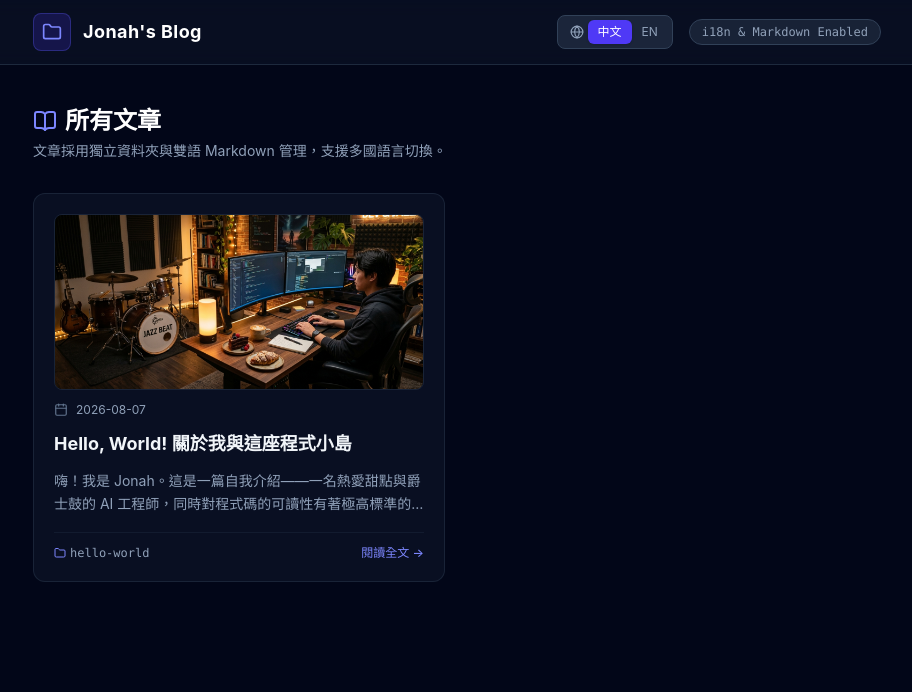
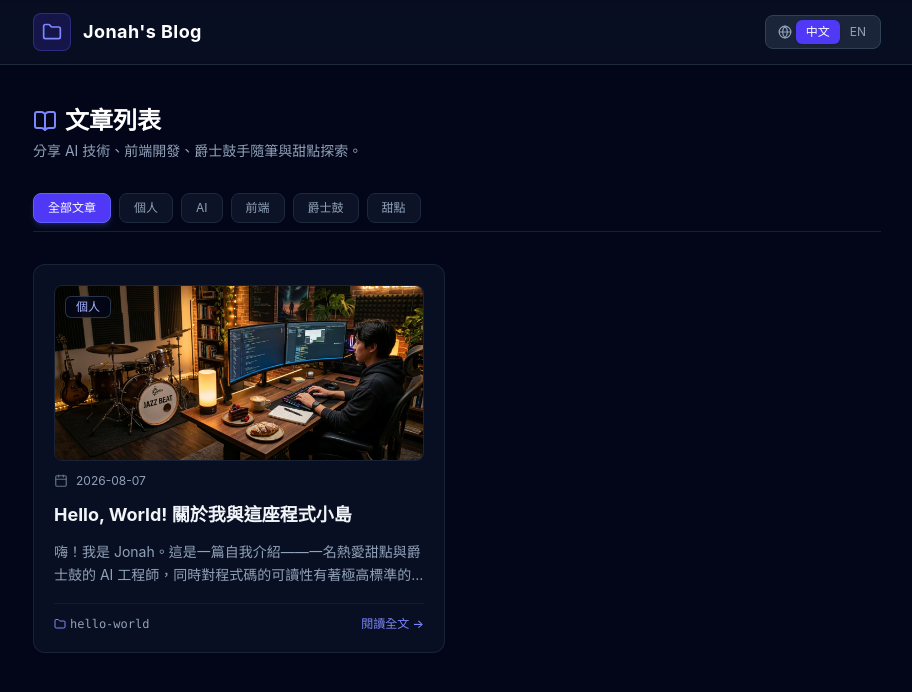
Before and after one commit to jonahyian/jonahyian.github.io, a React (Vite) app: page / in a window 1280 px wide. Shown: the top 692 px of the page, without its empty margins (183-1095 px from the left). Built offline with nearby package versions, Linux system fonts and the light colour scheme.

Commit message:
feat: add 5 main categories (個人, AI, 前端, 爵士鼓, 甜點) with UI filter bar

```diff
--- a/src/App.jsx
+++ b/src/App.jsx
@@ -4,49 +4,60 @@ import remarkGfm from 'remark-gfm';
 import fm from 'front-matter';
 import { Prism as SyntaxHighlighter } from 'react-syntax-highlighter';
 import { vscDarkPlus } from 'react-syntax-highlighter/dist/esm/styles/prism';
-import { BookOpen, Calendar, Tag, ArrowLeft, Folder, Image as ImageIcon, Globe } from 'lucide-react';
+import { BookOpen, Calendar, Tag, ArrowLeft, Folder, Image as ImageIcon, Globe, Layers } from 'lucide-react';
 
 // 使用 Vite 載入所有 .zh.md 與 .en.md 檔案的原始內容
 const markdownFiles = import.meta.glob('/src/content/posts/*/index.{zh,en}.md', { query: '?raw', import: 'default', eager: true });
 const imageFiles = import.meta.glob('/src/content/posts/*/*.{png,jpg,jpeg,webp,svg}', { eager: true });
 
+// 分類定義與對應名稱
+const CATEGORIES = [
+  { id: 'all', zh: '全部文章', en: 'All' },
+  { id: '個人', zh: '個人', en: 'Personal' },
+  { id: 'AI', zh: 'AI', en: 'AI' },
+  { id: '前端', zh: '前端', en: 'Frontend' },
+  { id: '爵士鼓', zh: '爵士鼓', en: 'Jazz Drums' },
+  { id: '甜點', zh: '甜點', en: 'Desserts' },
+];
+
 // UI 常數與多語言對應表
 const UI_TEXT = {
   zh: {
     blogTitle: "Jonah's Blog",
-    allPosts: "所有文章",
+    allPosts: "文章列表",
     backToList: "返回文章列表",
     noCover: "無封面圖",
     readMore: "閱讀全文",
-    subtitle: "文章採用獨立資料夾與雙語 Markdown 管理，支援多國語言切換。",
-    badge: "i18n & Markdown Enabled",
+    subtitle: "分享 AI 技術、前端開發、爵士鼓手隨筆與甜點探索。",
+    badge: "i18n & Category Enabled",
+    noPostsCategory: "此分類下暫無文章",
   },
   en: {
     blogTitle: "Jonah's Blog",
-    allPosts: "All Posts",
+    allPosts: "Posts",
     backToList: "Back to Posts",
     noCover: "No Cover Image",
     readMore: "Read More",
-    subtitle: "Posts organized in folder-per-post architecture with bilingual Markdown.",
-    badge: "i18n & Markdown Enabled",
+    subtitle: "Sharing thoughts on AI, Frontend, Jazz Drums, and Desserts.",
+    badge: "i18n & Category Enabled",
+    noPostsCategory: "No posts in this category yet",
   }
 };
 
-// 剖析 Markdown 與 Frontmatter，分類為 zh 與 en 兩組
+// 剖析 Markdown 與 Frontmatter
 const parsePosts = () => {
   const postsMap = { zh: [], en: [] };
 
   Object.entries(markdownFiles).forEach(([path, rawContent]) => {
     const pathParts = path.split('/');
     const slug = pathParts[pathParts.length - 2];
-    const fileName = pathParts[pathParts.length - 1]; // index.zh.md 或 index.en.md
+    const fileName = pathParts[pathParts.length - 1];
     const lang = fileName.includes('.en.md') ? 'en' : 'zh';
 
     const parsed = fm(typeof rawContent === 'string' ? rawContent : '');
     const data = parsed.attributes || {};
     const content = parsed.body || '';
 
-    // 自動找出同資料夾下的封面圖
     const coverPath = Object.keys(imageFiles).find(img => img.includes(`/posts/${slug}/`));
     const coverUrl = coverPath ? imageFiles[coverPath].default : null;
 
@@ -57,6 +68,7 @@ const parsePosts = () => {
       coverUrl,
       title: data.title || slug,
       date: data.date || '',
+      category: data.category || '個人',
       tags: data.tags || [],
       summary: data.summary || '',
       content,
@@ -75,12 +87,26 @@ const allPostsMap = parsePosts();
 
 export default function App() {
   const [lang, setLang] = useState('zh'); // 當前語言: 'zh' 或 'en'
+  const [selectedCategory, setSelectedCategory] = useState('all'); // 選擇的分類
   const [selectedSlug, setSelectedSlug] = useState(null);
 
   const t = UI_TEXT[lang];
 
-  // 取得當前語言的文章列表（若無英文版則回退使用中文版）
+  // 取得當前語言的文章列表
   const currentPosts = allPostsMap[lang].length > 0 ? allPostsMap[lang] : allPostsMap.zh;
+
+  // 依分類過濾文章
+  const filteredPosts = selectedCategory === 'all'
+    ? currentPosts
+    : currentPosts.filter(p => {
+        if (lang === 'en') {
+          const catObj = CATEGORIES.find(c => c.id === p.category || c.en === p.category);
+          const targetCat = CATEGORIES.find(c => c.id === selectedCategory);
+          return catObj && targetCat && catObj.id === targetCat.id;
+        }
+        return p.category === selectedCategory;
+      });
+
   const selectedPost = currentPosts.find(p => p.slug === selectedSlug);
 
   return (
@@ -88,7 +114,7 @@ export default function App() {
       {/* Header */}
       <header className="border-b border-slate-800 bg-slate-900/50 backdrop-blur sticky top-0 z-50">
         <div className="max-w-4xl mx-auto px-6 h-16 flex items-center justify-between">
-          <div className="flex items-center gap-3 cursor-pointer" onClick={() => setSelectedSlug(null)}>
+          <div className="flex items-center gap-3 cursor-pointer" onClick={() => { setSelectedSlug(null); setSelectedCategory('all'); }}>
             <div className="p-2 rounded-lg bg-indigo-600/20 text-indigo-400 border border-indigo-500/30">
               <Folder className="w-5 h-5" />
             </div>
@@ -116,10 +142,6 @@ export default function App() {
                 EN
               </button>
             </div>
-
-            <span className="hidden sm:inline-block text-xs text-slate-400 font-mono bg-slate-800/80 px-3 py-1 rounded-full border border-slate-700">
-              {t.badge}
-            </span>
           </div>
         </div>
       </header>
@@ -127,7 +149,7 @@ export default function App() {
       {/* Main Content Area */}
       <main className="max-w-4xl mx-auto px-6 py-10">
         {selectedPost ? (
-          /* 單篇文章頁 (Markdown 渲染) */
+          /* 單篇文章頁 */
           <div className="space-y-6">
             <button
               onClick={() => setSelectedSlug(null)}
@@ -139,21 +161,21 @@ export default function App() {
 
             <div className="bg-slate-900/80 border border-slate-800 rounded-2xl p-8 space-y-6 shadow-xl">
               <div className="space-y-3">
-                <div className="flex flex-wrap items-center gap-4 text-xs text-slate-400">
+                <div className="flex flex-wrap items-center gap-3 text-xs text-slate-400">
+                  <span className="flex items-center gap-1.5 bg-indigo-950/80 text-indigo-300 border border-indigo-800/60 px-2.5 py-1 rounded-md font-medium">
+                    <Layers className="w-3.5 h-3.5" />
+                    {selectedPost.category}
+                  </span>
                   <span className="flex items-center gap-1.5 bg-slate-800 px-2.5 py-1 rounded-md">
                     <Calendar className="w-3.5 h-3.5 text-indigo-400" />
                     {selectedPost.date}
-                  </span>
-                  <span className="flex items-center gap-1.5 bg-slate-800 px-2.5 py-1 rounded-md font-mono text-indigo-300">
-                    <Folder className="w-3.5 h-3.5 text-indigo-400" />
-                    {selectedPost.folderPath}
                   </span>
                 </div>
                 <h1 className="text-3xl font-extrabold text-white tracking-tight">{selectedPost.title}</h1>
                 <div className="flex flex-wrap gap-2">
                   {selectedPost.tags?.map(tag => (
-                    <span key={tag} className="text-xs bg-indigo-950/60 text-indigo-300 border border-indigo-800/50 px-2.5 py-1 rounded-md flex items-center gap-1">
-                      <Tag className="w-3 h-3" /> {tag}
+                    <span key={tag} className="text-xs bg-slate-800/80 text-slate-300 border border-slate-700 px-2.5 py-1 rounded-md flex items-center gap-1">
+                      <Tag className="w-3 h-3 text-indigo-400" /> {tag}
                     </span>
                   ))}
                 </div>
@@ -217,7 +239,7 @@ export default function App() {
             </div>
           </div>
         ) : (
-          /* 文章列表頁 */
+          /* 文章列表頁 (含分類過濾器) */
           <div className="space-y-8">
             <div>
               <h2 className="text-2xl font-bold text-white flex items-center gap-2">
@@ -229,8 +251,32 @@ export default function App() {
               </p>
             </div>
 
+            {/* 分類按鈕 Filter Bar */}
+            <div className="flex flex-wrap items-center gap-2 pb-2 border-b border-slate-800/80">
+              {CATEGORIES.map(cat => {
+                const catLabel = lang === 'en' ? cat.en : cat.zh;
+                const isSelected = selectedCategory === cat.id;
+
+                return (
+                  <button
+                    key={cat.id}
+                    onClick={() => setSelectedCategory(cat.id)}
+                    className={`px-3.5 py-1.5 text-xs rounded-lg transition-all border ${
+                      isSelected
+                        ? 'bg-indigo-600 text-white border-indigo-500 shadow-md shadow-indigo-500/20 font-medium'
+                        : 'bg-slate-900/80 text-slate-400 border-slate-800 hover:border-slate-700 hover:text-slate-200'
+                    }`}
+                  >
+                    {catLabel}
+                  </button>
+                );
+              })}
+            </div>
+
+            {/* 文章列表 */}
+            {filteredPosts.length > 0 ? (
               <div className="grid gap-6 md:grid-cols-2">
-              {currentPosts.map(post => (
+                {filteredPosts.map(post => (
                   <div
                     key={post.slug}
                     onClick={() => setSelectedSlug(post.slug)}
@@ -240,6 +286,9 @@ export default function App() {
                       {post.coverUrl ? (
                         <div className="h-44 overflow-hidden rounded-lg border border-slate-800/80 relative">
                           <img src={post.coverUrl} alt={post.title} className="w-full h-full object-cover group-hover:scale-105 transition-transform duration-300" />
+                          <span className="absolute top-2.5 left-2.5 bg-slate-950/80 backdrop-blur text-indigo-300 text-xs px-2.5 py-0.5 rounded-md border border-slate-700/80 font-medium">
+                            {post.category}
+                          </span>
                         </div>
                       ) : (
                         <div className="h-28 bg-slate-950/60 rounded-lg border border-slate-800/50 flex flex-col items-center justify-center text-slate-600 gap-1">
@@ -273,6 +322,11 @@ export default function App() {
                   </div>
                 ))}
               </div>
+            ) : (
+              <div className="text-center py-16 bg-slate-900/40 rounded-xl border border-slate-800/60 text-slate-500">
+                <p>{t.noPostsCategory}</p>
+              </div>
+            )}
           </div>
         )}
       </main>
--- a/src/content/posts/hello-world/index.en.md
+++ b/src/content/posts/hello-world/index.en.md
@@ -1,6 +1,7 @@
 ---
 title: "Hello, World! About Me & My Tech Journey"
 date: "2026-08-07"
+category: "Personal"
 tags: ["AI Engineer", "Jazz Drums", "Desserts", "Code Cleanliness"]
 summary: "Hi! I'm Jonah — an AI Engineer who loves desserts, plays jazz drums, and strongly believes that code readability is paramount."
 ---
--- a/src/content/posts/hello-world/index.zh.md
+++ b/src/content/posts/hello-world/index.zh.md
@@ -1,6 +1,7 @@
 ---
 title: "Hello, World! 關於我與這座程式小島"
 date: "2026-08-07"
+category: "個人"
 tags: ["AI Engineer", "Jazz Drums", "Desserts", "Code Cleanliness"]
 summary: "嗨！我是 Jonah。這是一篇自我介紹——一名熱愛甜點與爵士鼓的 AI 工程師，同時對程式碼的可讀性有著極高標準的堅持。"
 ---
```
Lines whose indentation alone changed are shown as unchanged.
